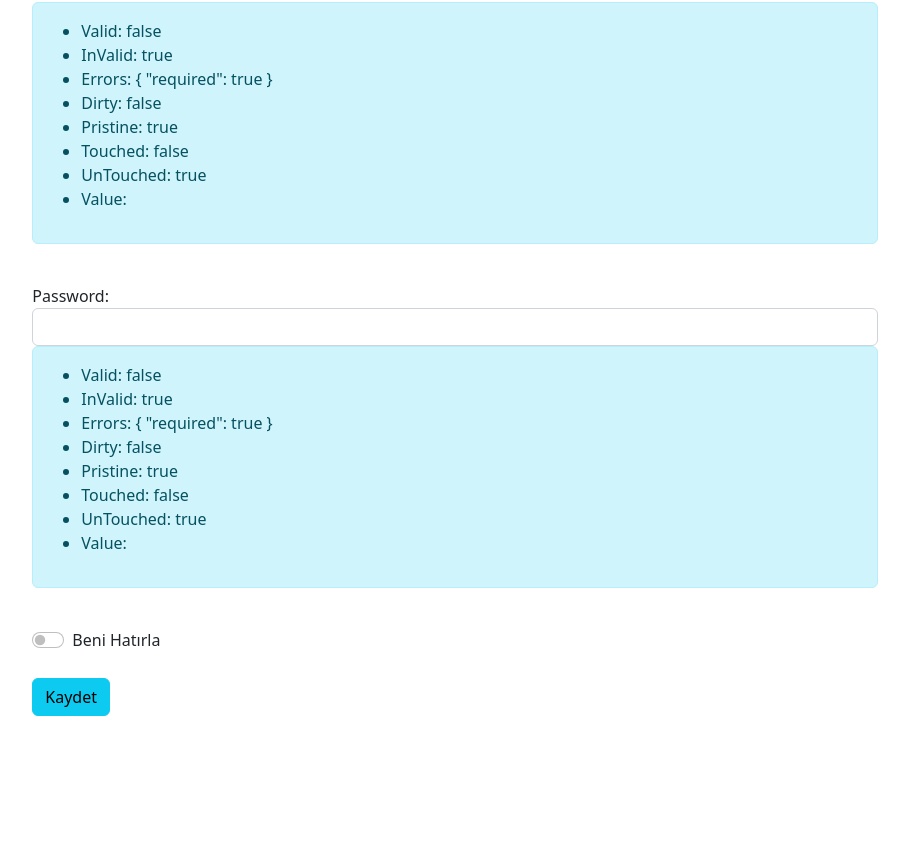
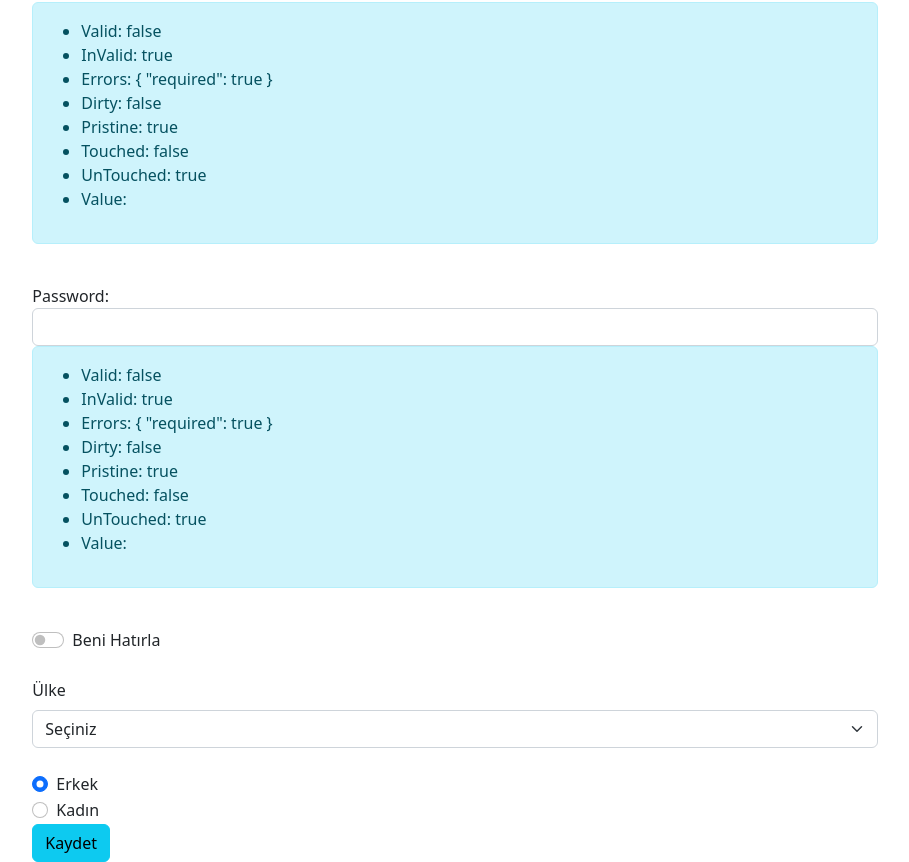
Before and after one commit to atillakalay/TurkcellAngularCourse, an Angular app in the folder angularapp/: page / in a window 1280 px wide. Shown: the part 164-1026 px from the top of the page, without its empty margins (185-1094 px from the left). Before the commit the page ends 880 px from the top, so only its background shows below. Built offline with nearby package versions, Linux system fonts and the light colour scheme.

Commit message:
Template Driven Forms Part 16 (Bootstrap Css Framework-3) course has been completed.

```diff
--- a/angularapp/src/app/forms/template-driven/template-driven.component.html
+++ b/angularapp/src/app/forms/template-driven/template-driven.component.html
@@ -66,15 +66,21 @@
     </div>
       <br>
 
-      <!-- <label for="country">Ülke</label> -->
-      <!-- <select name="country" [(ngModel)]="loginModel.country" (ngModelChange)="countryChange($event)">
+      <label class="form-label" for="country">Ülke</label>
+      <select class="form-select" name="country" [(ngModel)]="loginModel.country" (ngModelChange)="countryChange($event)">
     <option *ngFor="let item of countryMenu" value="{{item.value}}">{{item.text}}</option>
-      </select> -->
-      <!-- <br>
-      <div *ngFor="let item of genderMenu" >
-        <input [ngModel]="loginModel.gender" type="radio" name="gender" [value]="item.value" (ngModelChange)="genderChange($event)">{{item.text}}
-      </div>
-      <br> -->
+      </select>
+    <br>
+
+<div class="form-check" *ngFor="let item of genderMenu">
+  <input class="form-check-input"  [ngModel]="loginModel.gender" type="radio" name="gender" [value]="item.value" (ngModelChange)="genderChange($event)">
+  <label class="form-check-label" for="flexRadioDefault1">
+{{item.text}}
+  </label>
+</div>
+
+
+
       <button class="btn btn-info" type="submit">Kaydet</button>
     </form>
 
```
